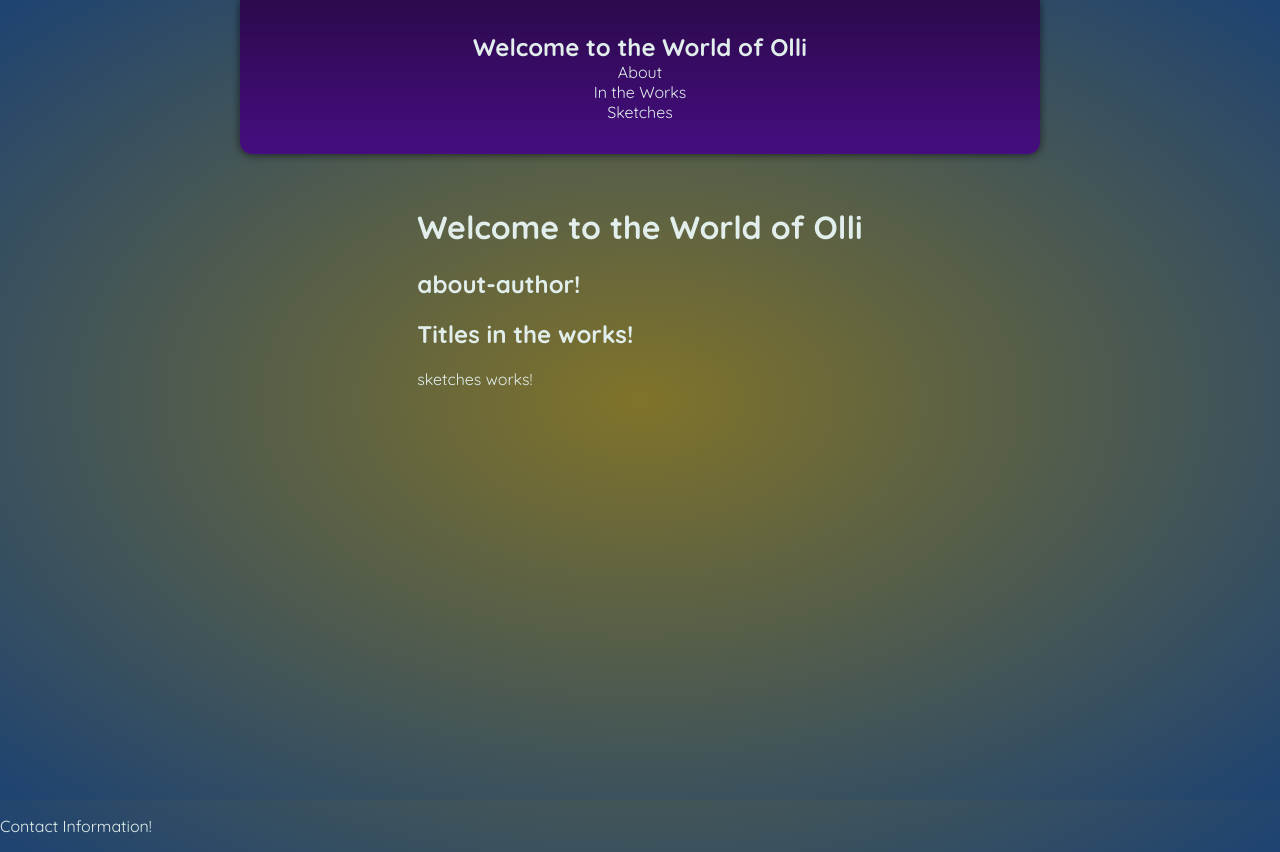
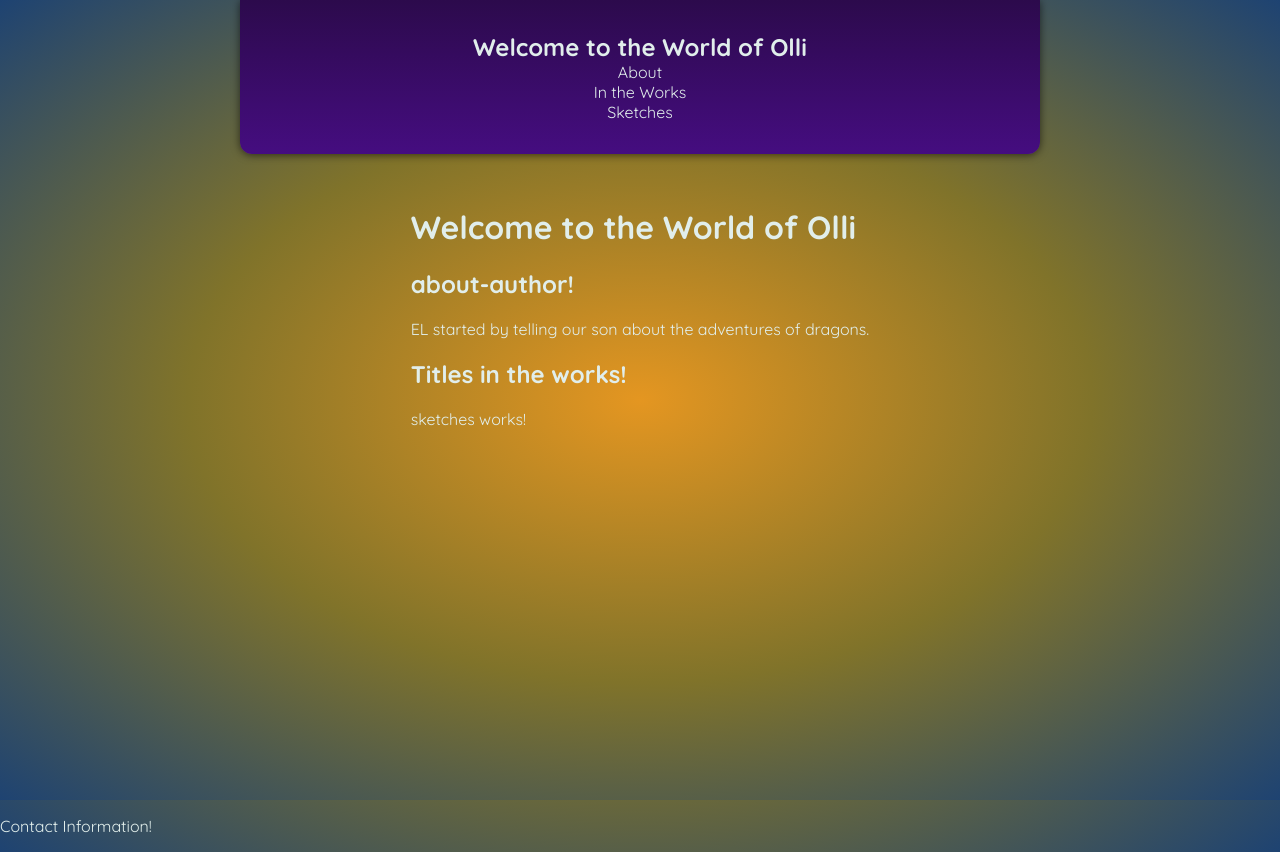
Before and after one commit to Grudged/Olli-Project, an Angular app: page / in a window 1280 px wide. Built offline with nearby package versions, Linux system fonts and the light colour scheme.

Commit message:
changed color and added about author info

```diff
--- a/src/app/about-author/about-author.component.html
+++ b/src/app/about-author/about-author.component.html
@@ -1 +1,2 @@
 <h2>about-author!</h2>
+<p>EL started by telling our son about the adventures of dragons.</p>
--- a/src/styles.css
+++ b/src/styles.css
@@ -9,7 +9,7 @@ body {
   font-family: 'Quicksand', sans-serif;
   -webkit-font-smoothing: antialiased;
   -moz-osx-font-smoothing: grayscale;
-  background: radial-gradient(#80732a, #1e4372);
+  background: radial-gradient(#e49621, #80732a, #1e4372);
   color: #e1eeeb;
   min-height: 100vh;
 }
```
